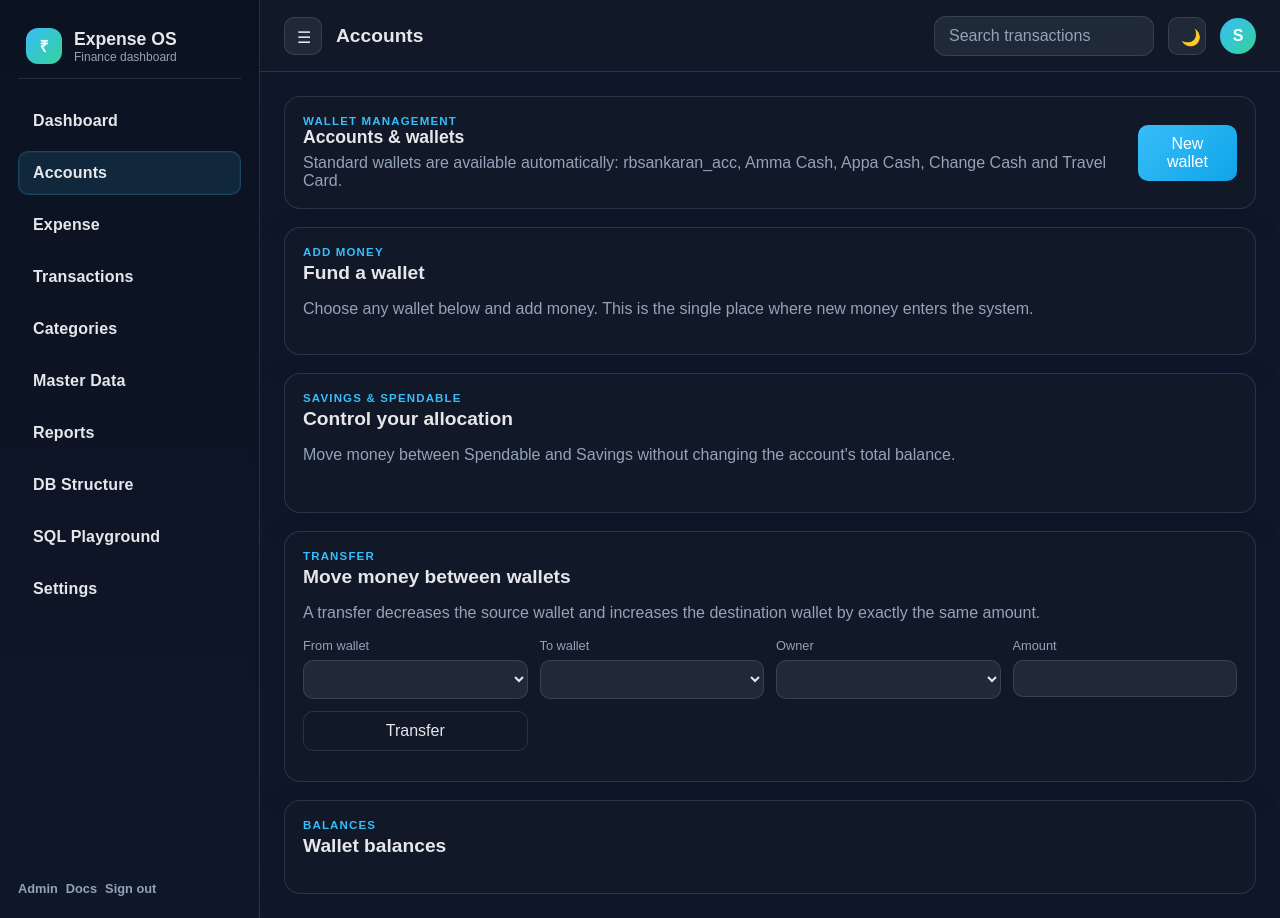
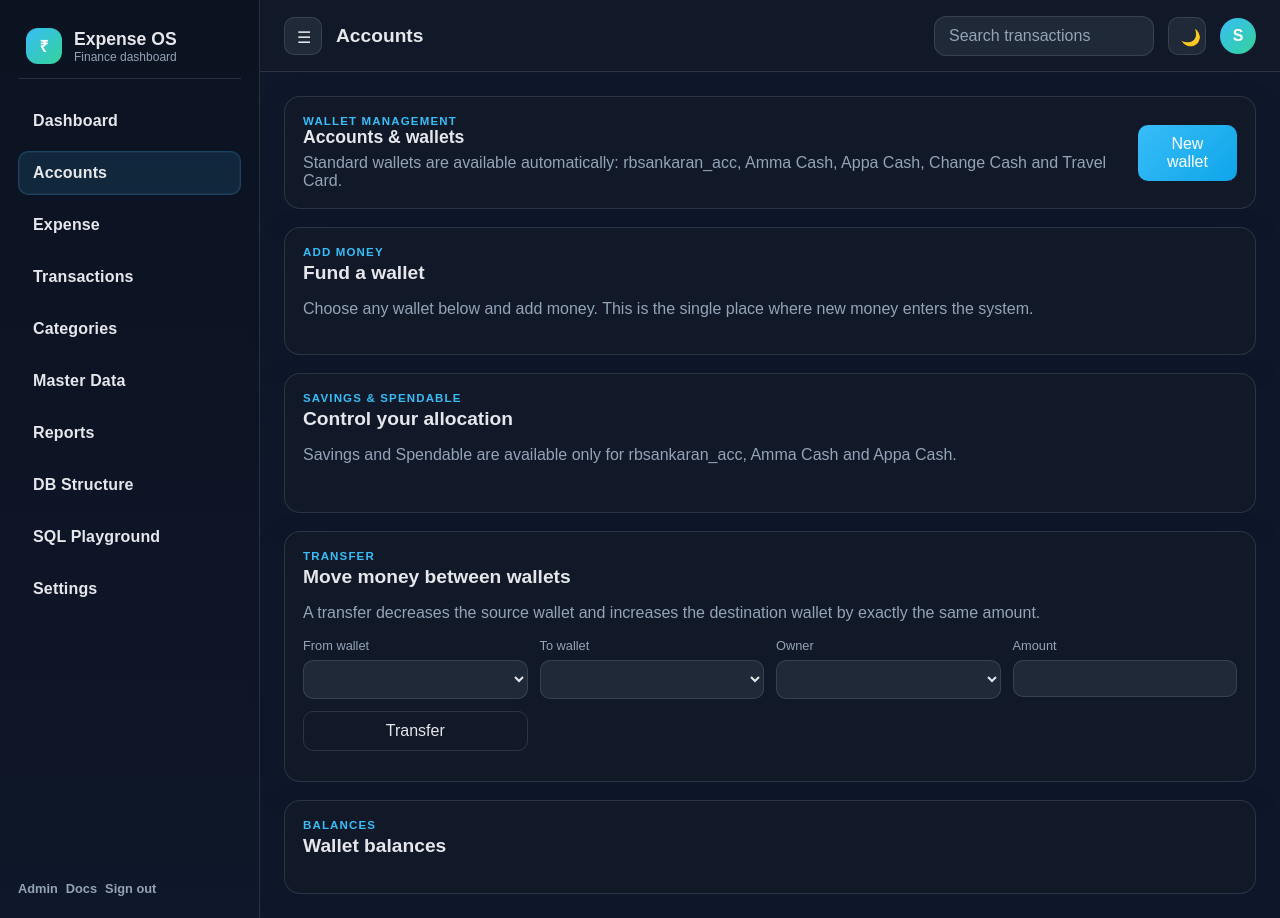
Before and after one commit to RBSIVAKALISANKARAN/pg_expense, a Django app: page /api/accounts/page/ in a window 1280 px wide. Run offline with Django 5.2, Linux system fonts and the light colour scheme; the visitor is signed in with stand-in values (Sample User, id 1); data comes from the database, SQL or seed files in the repository; lists and menus that the app fills with data are empty.

Commit message:
Limit savings controls to standard family wallets

```diff
--- a/pg_expense/templates/accounts.html
+++ b/pg_expense/templates/accounts.html
@@ -5,23 +5,24 @@
 <div class="toolbar card"><div><div class="eyebrow">Wallet management</div><div class="toolbar-title">Accounts & wallets</div><p class="muted" style="margin:6px 0 0">Standard wallets are available automatically: rbsankaran_acc, Amma Cash, Appa Cash, Change Cash and Travel Card.</p></div><button id="new-account-toggle" class="primary">New wallet</button></div>
 <div id="new-account-panel" class="card" style="margin-top:18px;display:none"><h3 class="section-title">Create wallet/account</h3><div class="form-grid"><label>Account name<input id="acct-name" placeholder="UPI, Travel Card, Amma Cash"></label><label>Currency<input id="acct-currency" value="INR"></label><label>Wallet type<select id="acct-type"><option value="bank">Bank / UPI</option><option value="cash">Cash</option><option value="travel_card">Travel Card</option><option value="change_cash">Change Cash</option></select></label><label>Wallet/location name<input id="acct-location" placeholder="Travel Card / Amma Cash"></label><button id="create-account-btn" class="primary" style="align-self:end">Create wallet</button></div><div id="create-account-msg" class="muted" style="margin-top:12px"></div></div>
 <section class="card" style="margin-top:18px"><div class="section-heading-row compact"><div><div class="eyebrow">Add money</div><h3 class="section-title">Fund a wallet</h3></div></div><p class="muted">Choose any wallet below and add money. This is the single place where new money enters the system.</p><div id="deposit-grid" class="account-grid"></div></section>
-<section class="card" style="margin-top:18px"><div class="section-heading-row compact"><div><div class="eyebrow">Savings & spendable</div><h3 class="section-title">Control your allocation</h3></div></div><p class="muted">Move money between Spendable and Savings without changing the account's total balance.</p><div id="allocation-grid" class="account-grid"></div><div id="allocation-message" class="muted" style="margin-top:12px"></div></section>
+<section class="card" style="margin-top:18px"><div class="section-heading-row compact"><div><div class="eyebrow">Savings & spendable</div><h3 class="section-title">Control your allocation</h3></div></div><p class="muted">Savings and Spendable are available only for rbsankaran_acc, Amma Cash and Appa Cash.</p><div id="allocation-grid" class="account-grid"></div><div id="allocation-message" class="muted" style="margin-top:12px"></div></section>
 <section class="card" style="margin-top:18px"><div class="section-heading-row compact"><div><div class="eyebrow">Transfer</div><h3 class="section-title">Move money between wallets</h3></div></div><p class="muted">A transfer decreases the source wallet and increases the destination wallet by exactly the same amount.</p><div class="form-grid"><label>From wallet<select id="transfer-from"></select></label><label>To wallet<select id="transfer-to"></select></label><label>Owner<select id="transfer-owner"></select></label><label>Amount<input id="transfer-amount" type="number" min="0.01" step="0.01"></label><button id="transfer-money" class="secondary" style="align-self:end">Transfer</button></div><div id="transfer-message" class="muted" style="margin-top:12px"></div></section>
 <section class="card" style="margin-top:18px"><div class="section-heading-row compact"><div><div class="eyebrow">Balances</div><h3 class="section-title">Wallet balances</h3></div></div><div id="accounts-grid" class="account-grid"></div></section>
 {% endblock %}
 {% block extra_js %}
 <script>
 const $=id=>document.getElementById(id),csrf=()=>document.cookie.match(/csrftoken=([^;]+)/)?.[1]||'',money=v=>new Intl.NumberFormat('en-IN',{style:'currency',currency:'INR'}).format(Number(v||0));
-async function get(u){const r=await fetch(u);const d=await r.json();if(!r.ok)throw Error(d.detail||'Request failed');return d;}
-async function post(u,b){const r=await fetch(u,{method:'POST',headers:{'Content-Type':'application/json','X-CSRFToken':csrf()},credentials:'same-origin',body:JSON.stringify(b)});return r;}
+const STANDARD_ALLOCATION_LOCATIONS=new Set(['rbsankaran_acc','Amma Cash','Appa Cash']);
+async function get(u){const r=await fetch(u,{credentials:'same-origin'});const d=await r.json();if(!r.ok)throw Error(d.detail||'Request failed');return d;}
+async function post(u,b){return fetch(u,{method:'POST',headers:{'Content-Type':'application/json','X-CSRFToken':csrf()},credentials:'same-origin',body:JSON.stringify(b)});}
 let accounts=[];
 function balance(a,type){return(a.allocations||[]).find(x=>x.type===type)?.balance||0;}
-function balanceCard(a){return `<article class="account-card"><div class="account-header"><strong>${escapeHtml(a.name)}</strong><span>${escapeHtml(a.location_name||'')}</span></div><div class="account-balance">${money(a.total_balance)}</div><div class="balance-row"><span>Spendable</span><strong>${money(balance(a,'spendable'))}</strong></div><div class="balance-row"><span>Savings</span><strong>${money(balance(a,'savings'))}</strong></div></article>`;}
-function depositCard(a){return `<article class="account-card"><div class="account-header"><strong>${escapeHtml(a.name)}</strong><span>${escapeHtml(a.location_name||'')}</span></div><div class="account-balance">${money(a.total_balance)}</div><div class="action-row" style="margin-top:12px"><label style="flex:1">Amount<input class="deposit" type="number" min="0.01" step="0.01" placeholder="500"></label><button class="primary add-money">Add</button></div></article>`;}
+function balanceCard(a){const showAllocation=STANDARD_ALLOCATION_LOCATIONS.has(a.location_name);return `<article class="account-card"><div class="account-header"><strong>${escapeHtml(a.name)}</strong><span>${escapeHtml(a.location_name||'')}</span></div><div class="account-balance">${money(a.total_balance)}</div>${showAllocation?`<div class="balance-row"><span>Spendable</span><strong>${money(balance(a,'spendable'))}</strong></div><div class="balance-row"><span>Savings</span><strong>${money(balance(a,'savings'))}</strong></div>`:'<div class="muted" style="margin-top:8px">Direct wallet balance</div>'}</article>`;}
+function depositCard(a){return `<article class="account-card"><div class="account-header"><strong>${escapeHtml(a.name)}</strong><span>${escapeHtml(a.location_name||'')}</span></div><div class="account-balance">${money(a.total_balance)}</div><div class="action-row" style="margin-top:12px"><label style="flex:1">Amount<input class="deposit" type="number" min="0.01" step="0.01" placeholder="500"></label><button class="primary add-money">Add</button></div><div class="deposit-error muted" style="margin-top:8px"></div></article>`;}
 function allocationCard(a){return `<article class="account-card"><div class="account-header"><strong>${escapeHtml(a.name)}</strong><span>Total ${money(a.total_balance)}</span></div><div class="balance-row"><span>Spendable</span><strong>${money(balance(a,'spendable'))}</strong></div><div class="balance-row"><span>Savings</span><strong>${money(balance(a,'savings'))}</strong></div><div class="form-grid" style="margin-top:12px"><label>Amount<input class="allocation-amount" type="number" min="0.01" step="0.01" placeholder="100"></label><button class="secondary to-savings">→ Savings</button><button class="secondary to-spendable">→ Spendable</button></div></article>`;}
-async function load(){accounts=await get('/api/accounts/');$('accounts-grid').innerHTML=accounts.map(balanceCard).join('')||'<p class="muted">No wallets yet.</p>';$('deposit-grid').innerHTML=accounts.map(depositCard).join('')||'<p class="muted">Create a wallet first.</p>';$('allocation-grid').innerHTML=accounts.map(allocationCard).join('')||'<p class="muted">Create a wallet first.</p>';$('transfer-from').innerHTML=accounts.map(a=>`<option value="${escapeHtml(a.id)}">${escapeHtml(a.name)} — ${escapeHtml(a.location_name||'')}</option>`).join('');$('transfer-to').innerHTML=accounts.map(a=>`<option value="${escapeHtml(a.id)}">${escapeHtml(a.name)} — ${escapeHtml(a.location_name||'')}</option>`).join('');const owners=await get('/api/owners/');$('transfer-owner').innerHTML=owners.map(o=>`<option value="${escapeHtml(o.id)}">${escapeHtml(o.name)}</option>`).join('');
- document.querySelectorAll('.add-money').forEach(btn=>btn.onclick=async e=>{const card=e.target.closest('.account-card'),index=[...document.querySelectorAll('#deposit-grid .account-card')].indexOf(card),a=accounts[index],amount=card.querySelector('.deposit').value;if(!amount)return;btn.disabled=true;btn.textContent='Adding…';try{const r=await post(`/api/accounts/${encodeURIComponent(a.id)}/deposit/`,{amount,allocate_to_savings:'0'});if(!r.ok){const d=await r.json();alert('Deposit failed: '+JSON.stringify(d));return;}await load();}finally{btn.disabled=false;btn.textContent='Add';}});
- document.querySelectorAll('.to-savings,.to-spendable').forEach(btn=>btn.onclick=async e=>{const card=e.target.closest('.account-card'),index=[...document.querySelectorAll('#allocation-grid .account-card')].indexOf(card),a=accounts[index],amount=card.querySelector('.allocation-amount').value;if(!amount)return;$('allocation-message').textContent='Saving allocation…';btn.disabled=true;try{const savings=btn.classList.contains('to-savings');const url=`/api/accounts/${encodeURIComponent(a.id)}/${savings?'transfer-to-savings':'transfer-to-spendable'}/`;const r=await post(url,{amount});const d=await r.json();$('allocation-message').textContent=r.ok?`${savings?'Moved to Savings':'Moved to Spendable'} successfully.`:(d.detail||JSON.stringify(d));if(r.ok)await load();}finally{btn.disabled=false;}});}
+async function load(){accounts=await get('/api/accounts/');$('accounts-grid').innerHTML=accounts.map(balanceCard).join('')||'<p class="muted">No wallets yet.</p>';$('deposit-grid').innerHTML=accounts.map(depositCard).join('')||'<p class="muted">Create a wallet first.</p>';const allocationAccounts=accounts.filter(a=>STANDARD_ALLOCATION_LOCATIONS.has(a.location_name));$('allocation-grid').innerHTML=allocationAccounts.map(allocationCard).join('')||'<p class="muted">No standard allocation wallets available.</p>';$('transfer-from').innerHTML=accounts.map(a=>`<option value="${escapeHtml(a.id)}">${escapeHtml(a.name)} — ${escapeHtml(a.location_name||'')}</option>`).join('');$('transfer-to').innerHTML=accounts.map(a=>`<option value="${escapeHtml(a.id)}">${escapeHtml(a.name)} — ${escapeHtml(a.location_name||'')}</option>`).join('');const owners=await get('/api/owners/');$('transfer-owner').innerHTML=owners.map(o=>`<option value="${escapeHtml(o.id)}">${escapeHtml(o.name)}</option>`).join('');
+ document.querySelectorAll('.add-money').forEach(btn=>btn.onclick=async e=>{const card=e.target.closest('.account-card'),index=[...document.querySelectorAll('#deposit-grid .account-card')].indexOf(card),a=accounts[index],amount=card.querySelector('.deposit').value,error=card.querySelector('.deposit-error');if(!amount){error.textContent='Enter an amount.';return;}error.textContent='';btn.disabled=true;btn.textContent='Adding…';try{const r=await post(`/api/accounts/${encodeURIComponent(a.id)}/deposit/`,{amount,allocate_to_savings:'0'});const d=await r.json();if(!r.ok){error.textContent=d.detail||JSON.stringify(d);return;}await load();}finally{btn.disabled=false;btn.textContent='Add';}});
+ const allocationAccounts=accounts.filter(a=>STANDARD_ALLOCATION_LOCATIONS.has(a.location_name));document.querySelectorAll('.to-savings,.to-spendable').forEach(btn=>btn.onclick=async e=>{const card=e.target.closest('.account-card'),index=[...document.querySelectorAll('#allocation-grid .account-card')].indexOf(card),a=allocationAccounts[index],amount=card.querySelector('.allocation-amount').value;if(!amount)return;$('allocation-message').textContent='Saving allocation…';btn.disabled=true;try{const savings=btn.classList.contains('to-savings');const url=`/api/accounts/${encodeURIComponent(a.id)}/${savings?'transfer-to-savings':'transfer-to-spendable'}/`;const r=await post(url,{amount});const d=await r.json();$('allocation-message').textContent=r.ok?`${savings?'Moved to Savings':'Moved to Spendable'} successfully.`:(d.detail||JSON.stringify(d));if(r.ok)await load();}finally{btn.disabled=false;}});}
 $('new-account-toggle').onclick=()=>{$('new-account-panel').style.display=$('new-account-panel').style.display==='none'?'block':'none';};
 $('create-account-btn').onclick=async()=>{const name=$('acct-name').value.trim(),type=$('acct-type').value,location=$('acct-location').value.trim()||name;if(!name)return alert('Account name is required');const r=await post('/api/wallet/accounts/create/',{name,currency:$('acct-currency').value.trim()||'INR',location_type:type,location_name:location});const d=await r.json();if(!r.ok)$('create-account-msg').textContent=JSON.stringify(d);else{$('create-account-msg').textContent='Wallet created.';$('acct-name').value='';$('acct-location').value='';await load();}};
 $('transfer-money').onclick=async()=>{const from=$('transfer-from').value,to=$('transfer-to').value;if(!from||!to||from===to){$('transfer-message').textContent='Choose two different wallets.';return;}const amount=$('transfer-amount').value;if(!amount){$('transfer-message').textContent='Enter an amount.';return;}const r=await post('/api/wallet/transfer/',{source_account:from,destination_account:to,owner:$('transfer-owner').value,amount});const d=await r.json();$('transfer-message').textContent=r.ok?'Transfer completed and both wallet balances were reconciled.':(d.detail||JSON.stringify(d));if(r.ok){$('transfer-amount').value='';await load();}};
```
